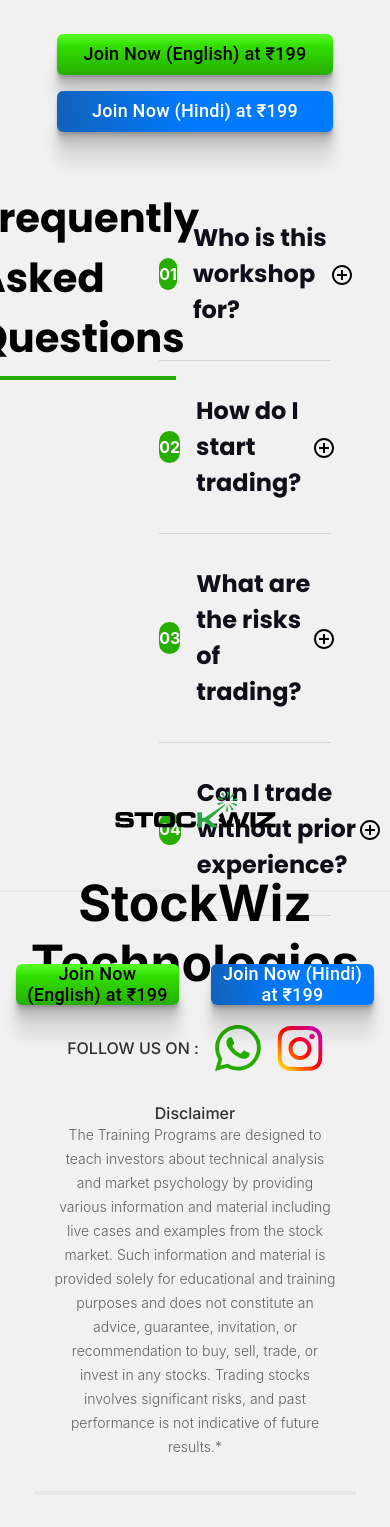
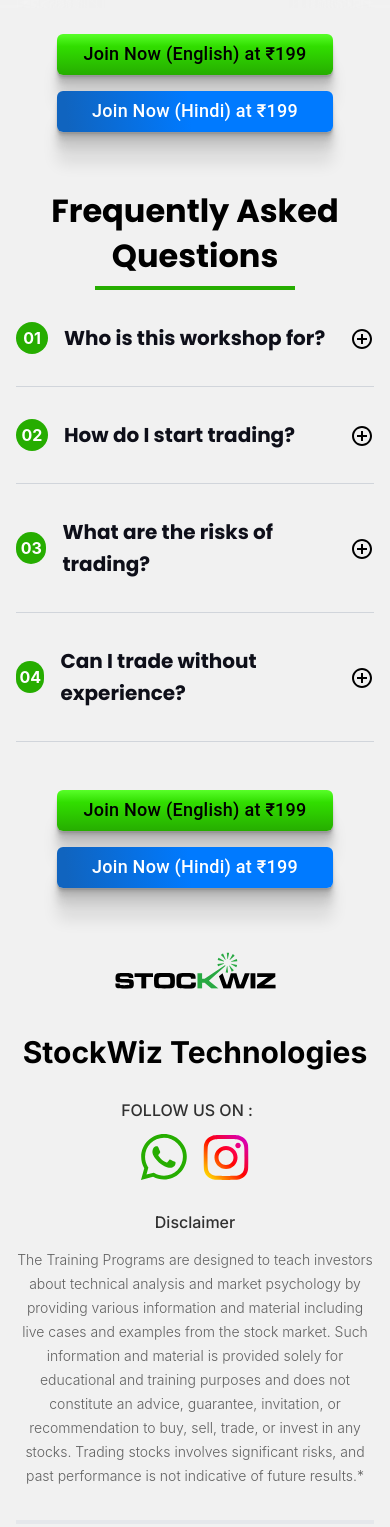
Before and after one commit to vikrantkkk/investing, a React (Vite) app: page / in a window 390 px wide. Shown: the part 10200-11727 px from the top of the page. Built offline with nearby package versions, Linux system fonts and the light colour scheme; a web font is replaced by a local one.

Commit message:
footer inprogress

```diff
--- a/src/components/Faq.jsx
+++ b/src/components/Faq.jsx
@@ -25,7 +25,7 @@ const faqData = [
   },
   {
     id: 4,
-    question: "Can I trade without prior experience?",
+    question: "Can I trade without experience?",
     answer:
       "Yes, but it is recommended to gain some basic knowledge or join educational programs before starting.",
   },
@@ -39,11 +39,11 @@ const Faq = () => {
   };
 
   return (
-    <div className="border-b-2 flex flex-col h-[90vh] w-screen gap-12 py-8 px-4 bg-[#F1F1F1]">
-      <div className="flex mt-6">
+    <div className="md:border-b-2 flex flex-col md:h-[90vh] h-auto w-screen gap-12 py-8 px-4 bg-[#F1F1F1]">
+      <div className="flex md:flex-row flex-col mt-6">
         {/* Header Section */}
-        <div className="w-[40%] flex justify-center">
-          <div className="flex flex-col items-start font-poppins text-start text-[40px] leading-[60px] font-bold">
+        <div className="md:w-[40%] w-full flex justify-center">
+          <div className="flex flex-col md:items-start items-center font-poppins md:text-start text-center md:text-[40px] text-[32px] leading-[45px] md:leading-[60px] font-bold">
             Frequently Asked
             <br />
             Questions
@@ -52,8 +52,8 @@ const Faq = () => {
         </div>
 
         {/* FAQ Section */}
-        <div className="flex-1 w-[60%]">
-          <div className="flex flex-col items-start w-[80%]">
+        <div className="flex-1">
+          <div className="flex flex-col items-start md:w-[80%] w-full">
             {faqData.map((item, index) => (
               <div
                 key={item.id}
@@ -64,7 +64,7 @@ const Faq = () => {
                     <span className="w-8 h-8 rounded-full bg-figmaGreen flex items-center justify-center font-bold text-white">
                       {index + 1 < 10 ? `0${index + 1}` : index + 1}
                     </span>
-                    <h3 className="font-poppins text-start font-bold text-[24px] leading-9  text-[#0E0F19]">
+                    <h3 className="font-poppins text-start font-bold md:text-[24px] text-[20px] leading-8 md:leading-9  text-[#0E0F19]">
                       {item.question}
                     </h3>
                   </div>
@@ -73,14 +73,14 @@ const Faq = () => {
                     onClick={() => toggleFAQ(index)}
                   >
                     {activeIndex === index ? (
-                      <RemoveCircleOutlineIcon/>
+                      <RemoveCircleOutlineIcon />
                     ) : (
                       <AddCircleOutlineIcon />
                     )}
                   </button>
                 </div>
                 {activeIndex === index && (
-                  <p className="font-poppins text-start w-[90%] font-medium text-[16px] leading-6 text-[#0E0F19B2]/[0.7] ml-12">
+                  <p className="font-poppins text-start md:w-[90%] w-auto font-medium md:text-[16px] text-[14px] leading-5 md:leading-6 text-[#0E0F19B2]/[0.7] ml-12">
                     {item.answer}
                   </p>
                 )}
@@ -89,7 +89,7 @@ const Faq = () => {
           </div>
         </div>
       </div>
-      <div className="flex justify-center gap-8">
+      <div className="flex md:flex-row w-full flex-col justify-center md:items-start items-center md:gap-8 gap-4 md:mt-4">
         <CustomButton1
           sx={{
             width: "276px",
--- a/src/components/Footer.jsx
+++ b/src/components/Footer.jsx
@@ -5,16 +5,16 @@ import instagram from "../assets/svg/instagram.svg";
 
 const Footer = () => {
   return (
-    <footer className="flex flex-col justify-center items-center h-[90vh] w-screen gap-8 py-8 px-4 bg-[#F1F1F1]">
+    <footer className="flex flex-col justify-center items-center md:h-[90vh] h-auto w-screen gap-8 py-8 px-4 bg-[#F1F1F1]">
       <div>
         <a href="/" className="flex justify-center items-center">
           <img src={logo} alt="MyBrand Logo" className="h-[50px] w-[167px]" />
         </a>
       </div>
-      <div className="font-bold font-inter text-center text-[50px] leading-[60px]">
+      <div className="font-bold font-inter text-center md:text-[50px] text-[30px] leading-[36px] md:leading-[60px]">
         StockWiz Technologies
       </div>
-      <div className="flex justify-center items-center">
+      <div className="flex md:flex-row flex-col gap-4 md:gap-0 justify-center items-center">
         <div className="font-inter mr-4 font-medium text-[16px] leading-4 text-[#000000CC]/[0.8]">
           FOLLOW US ON :
         </div>
@@ -35,7 +35,7 @@ const Footer = () => {
           </a>
         </div>
       </div>
-      <div className="flex items-center justify-center flex-col w-[80%]">
+      <div className="flex items-center justify-center flex-col md:w-[80%] md:gap-0 gap-4 w-full">
         <div className="text-center font-inter font-medium text-[#000000CC]/[0.8] text-[16px] leading-5">
           Disclaimer
         </div>
@@ -50,7 +50,7 @@ const Footer = () => {
           performance is not indicative of future results.*
         </div>
       </div>
-        <div className="border-b-4 w-[90%] text-[#00000033]/[0.2]" />
+      <div className="border-b-4 md:w-[90%] w-full md:gap-0 gap-4 text-[#00000033]/[0.2]" />
       <div className="flex w-[80%] items-center justify-center flex-col">
         <div className="text-center font-light text-[14px] leading-4 text-[#00000033]/[0.7]">
           2024 StockWiz Technologies LLP. All rights reserved.
```
